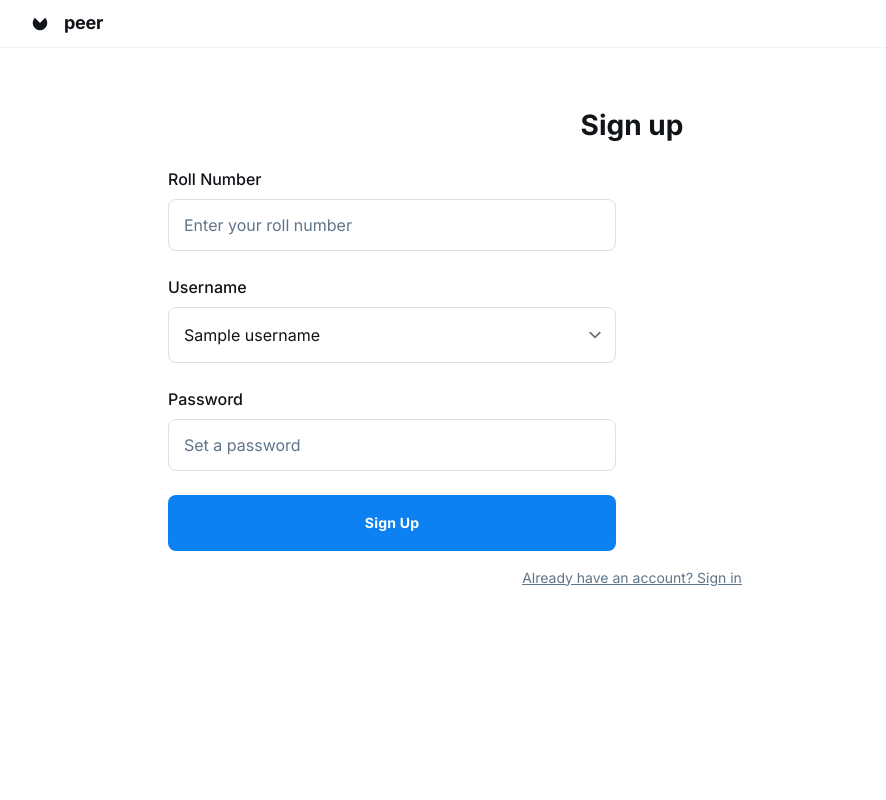
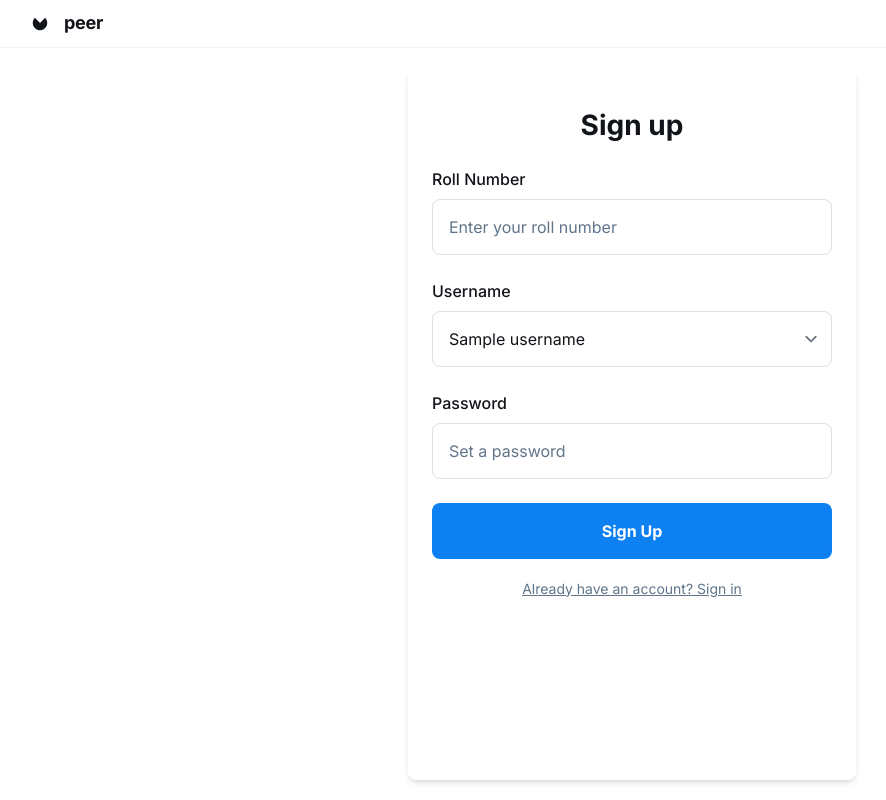
Before and after one commit to harshitha1003/flask-app, a Flask app: template templates/signup.html in a window 1280 px wide. Shown: the whole page, without its empty margins (8-894 px from the left). Run offline with Flask 3, Linux system fonts and the light colour scheme; the template is opened without the code that fills it: most values are stand-ins (such as "Sample title", 1, 10 or a date in 2020); some libraries are stand-ins or nearby versions.

Commit message:
Fix signup form layout - keep password field and button inside box

```diff
--- a/templates/signup.html
+++ b/templates/signup.html
@@ -37,30 +37,29 @@
       </header>
 
       <!-- SIGNUP FORM -->
-      <div class="px-40 flex flex-1 justify-center py-5">
+      <div class="flex flex-1 justify-center py-5 px-4 sm:px-6 lg:px-8">
         <form method="POST" action="{{ url_for('signup') }}"
-          class="layout-content-container flex flex-col w-[512px] max-w-[512px] py-5 max-w-[960px] flex-1">
-          <h2 class="text-[#111418] tracking-light text-[28px] font-bold leading-tight px-4 text-center pb-3 pt-5">
+          class="layout-content-container flex flex-col w-full max-w-md bg-white shadow-md rounded-lg py-5 px-6">
+
+          <h2 class="text-[#111418] text-[28px] font-bold leading-tight text-center pb-3 pt-5">
             Sign up
           </h2>
 
           <!-- Roll Number -->
-          <div class="flex max-w-[480px] flex-wrap items-end gap-4 px-4 py-3">
-            <label class="flex flex-col min-w-40 flex-1">
-              <p class="text-[#111418] text-base font-medium leading-normal pb-2">Roll Number</p>
+          <div class="py-3">
+            <label class="flex flex-col w-full">
+              <p class="text-[#111418] text-base font-medium pb-2">Roll Number</p>
               <input type="text" name="roll_no" placeholder="Enter your roll number" required
-                class="form-input flex w-full min-w-0 flex-1 resize-none overflow-hidden rounded-lg text-[#111418] focus:outline-0 focus:ring-0 border border-[#dbe0e6] bg-white focus:border-[#dbe0e6] h-14 placeholder:text-[#60758a] p-[15px] text-base font-normal leading-normal" />
+                class="form-input w-full rounded-lg border border-[#dbe0e6] h-14 px-4 placeholder:text-[#60758a]" />
             </label>
           </div>
 
           <!-- Username Dropdown -->
-          <div class="flex max-w-[480px] flex-wrap items-end gap-4 px-4 py-3">
-            <label class="flex flex-col min-w-40 flex-1">
-              <p class="text-[#111418] text-base font-medium leading-normal pb-2">Username</p>
-              <select name="username" required class="flex w-full min-w-0 flex-1 resize-none overflow-hidden rounded-lg text-[#111418]
-             focus:outline-0 focus:ring-0 border border-[#dbe0e6] bg-white
-             focus:border-[#dbe0e6] h-14 placeholder:text-[#60758a]
-             p-[15px] text-base font-normal leading-normal">
+          <div class="py-3">
+            <label class="flex flex-col w-full">
+              <p class="text-[#111418] text-base font-medium pb-2">Username</p>
+              <select name="username" required
+                class="w-full rounded-lg border border-[#dbe0e6] h-14 px-4 text-[#111418] placeholder:text-[#60758a]">
                 {% for uname in usernames %}
                 <option value="{{ uname }}">{{ uname }}</option>
                 {% endfor %}
@@ -69,34 +68,30 @@
           </div>
 
           <!-- Password -->
-          <div class="flex max-w-[480px] flex-wrap items-end gap-4 px-4 py-3">
-            <label class="flex flex-col min-w-40 flex-1">
-              <p class="text-[#111418] text-base font-medium leading-normal pb-2">Password</p>
-              <input type="password" name="password" placeholder="Set a password" required class="form-input flex w-full min-w-0 flex-1 resize-none overflow-hidden rounded-lg text-[#111418]
-             focus:outline-0 focus:ring-0 border border-[#dbe0e6] bg-white
-             focus:border-[#dbe0e6] h-14 placeholder:text-[#60758a]
-             p-[15px] text-base font-normal leading-normal" />
+          <div class="py-3">
+            <label class="flex flex-col w-full">
+              <p class="text-[#111418] text-base font-medium pb-2">Password</p>
+              <input type="password" name="password" placeholder="Set a password" required
+                class="form-input w-full rounded-lg border border-[#dbe0e6] h-14 px-4 placeholder:text-[#60758a]" />
             </label>
           </div>
 
           <!-- Submit -->
-          <div class="flex max-w-[480px] px-4 py-3">
-            <button type="submit" class="flex items-center justify-center rounded-lg h-14 w-full
-           bg-[#0d80f2] text-white text-sm font-bold leading-normal
-           tracking-[0.015em] cursor-pointer">
-              <span class="truncate">Sign Up</span>
+          <div class="py-3">
+            <button type="submit"
+              class="flex items-center justify-center rounded-lg h-14 w-full bg-[#0d80f2] text-white font-bold hover:bg-[#0a6ed1]">
+              Sign Up
             </button>
           </div>
 
-
           <!-- Login link -->
-          <p class="text-[#60758a] text-sm font-normal leading-normal pb-3 pt-1 px-4 text-center underline">
+          <p class="text-[#60758a] text-sm text-center underline pt-2">
             <a href="{{ url_for('login') }}">Already have an account? Sign in</a>
           </p>
         </form>
       </div>
-    </div>
-  </div>
+
+
 </body>
 {% with messages = get_flashed_messages(with_categories=true) %}
 {% if messages %}
```
